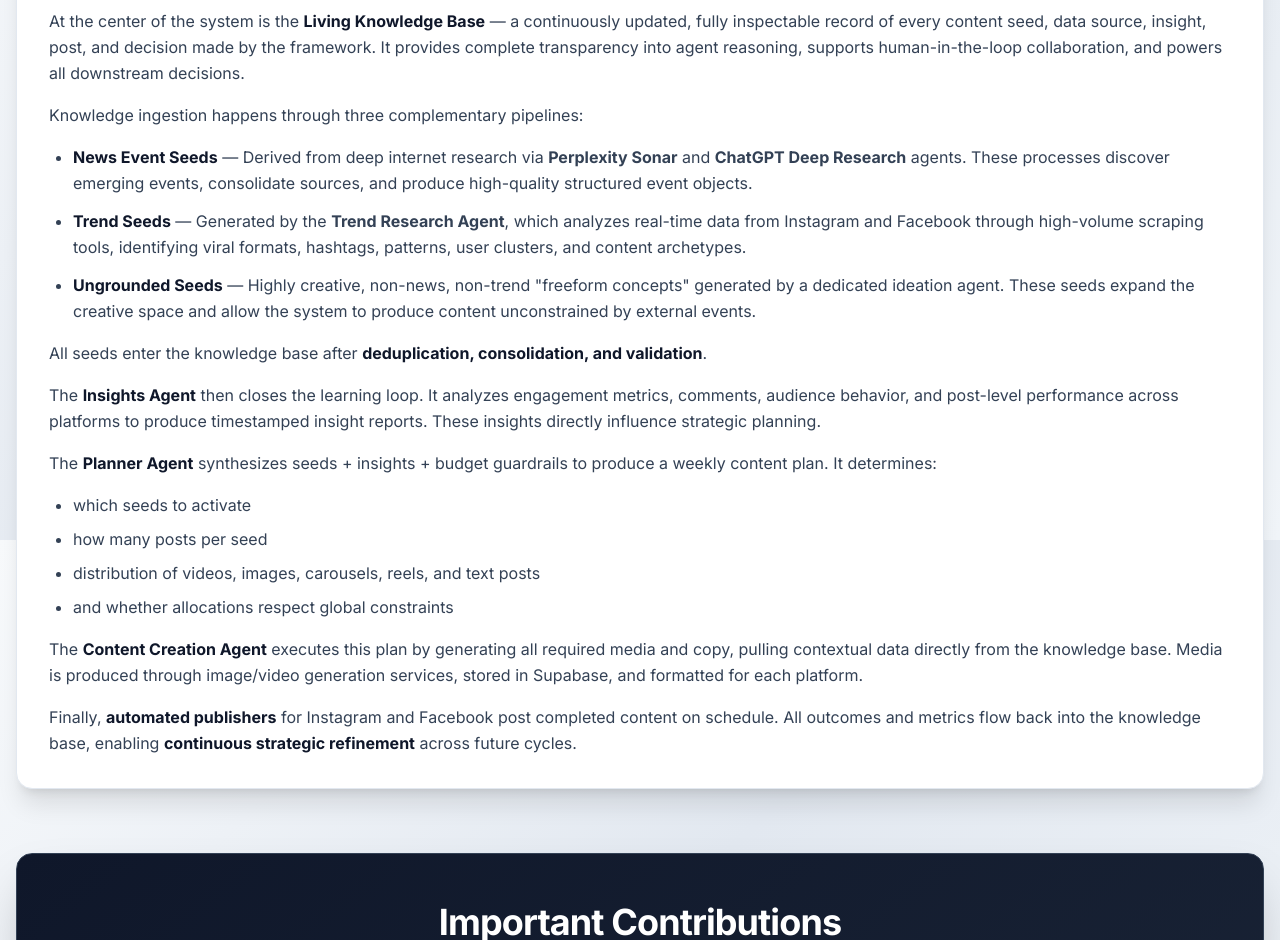
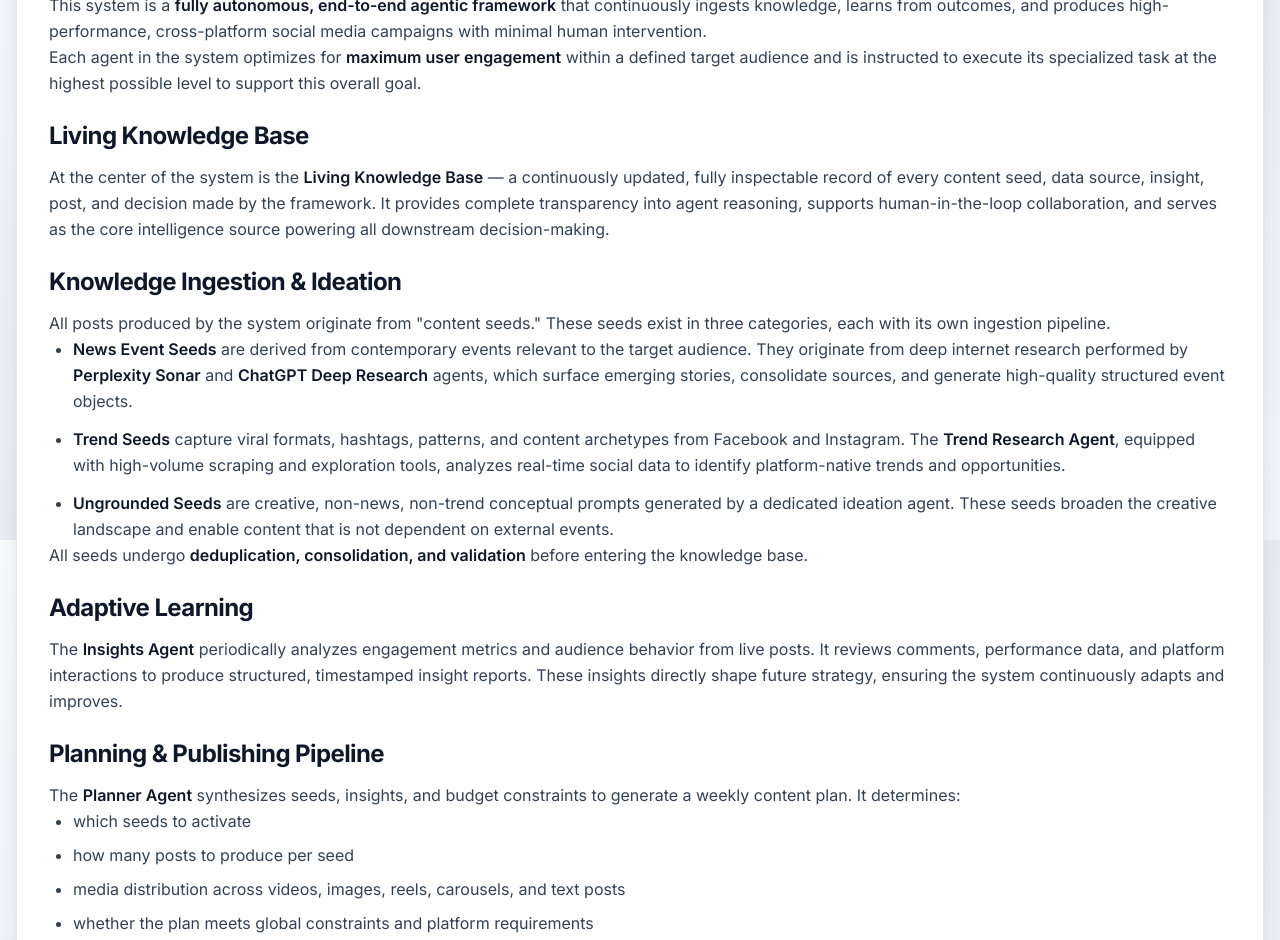
Before and after one commit to ethanrimes/agentic-campaign-mgmt-v2, a Next.js app in the folder frontend/: page / in a window 1280 px wide. Shown: the part 1860-2800 px from the top of the page. Built offline with nearby package versions, Linux system fonts and the light colour scheme.

Commit message:
updated text description

```diff
--- a/frontend/app/page.tsx
+++ b/frontend/app/page.tsx
@@ -74,59 +74,91 @@ export default function Home() {
 
       {/* High Level Overview */}
       <section className="bg-white rounded-2xl shadow-xl p-8 border border-slate-200">
-        <h2 className="text-3xl font-bold text-slate-900 mb-6 text-center">High Level Overview</h2>
+        <h2 className="text-3xl font-bold text-slate-900 mb-8 text-center">High-Level Overview</h2>
         <div className="prose prose-slate max-w-none">
-          <div className="text-slate-700 leading-relaxed space-y-4">
+          <div className="text-slate-700 leading-relaxed space-y-6">
+            {/* Description */}
+            <div>
+              <h3 className="text-2xl font-bold text-slate-900 mb-3">Description</h3>
               <p>
-              This system is a <strong className="text-slate-900">fully autonomous, end-to-end agentic framework</strong> that continuously ingests knowledge, learns from outcomes, and produces high-performance cross-platform social media campaigns with minimal human intervention.
+                This system is a <strong className="font-semibold text-slate-900">fully autonomous, end-to-end agentic framework</strong> that continuously ingests knowledge, learns from outcomes, and produces high-performance, cross-platform social media campaigns with minimal human intervention.
               </p>
+              <p>
+                Each agent in the system optimizes for <strong className="font-semibold text-slate-900">maximum user engagement</strong> within a defined target audience and is instructed to execute its specialized task at the highest possible level to support this overall goal.
+              </p>
+            </div>
 
+            {/* Living Knowledge Base */}
+            <div>
+              <h3 className="text-2xl font-bold text-slate-900 mb-3">Living Knowledge Base</h3>
               <p>
-              At the center of the system is the <strong className="text-slate-900">Living Knowledge Base</strong> — a continuously updated, fully inspectable record of every content seed, data source, insight, post, and decision made by the framework. It provides complete transparency into agent reasoning, supports human-in-the-loop collaboration, and powers all downstream decisions.
+                At the center of the system is the <strong className="font-semibold text-slate-900">Living Knowledge Base</strong> — a continuously updated, fully inspectable record of every content seed, data source, insight, post, and decision made by the framework. It provides complete transparency into agent reasoning, supports human-in-the-loop collaboration, and serves as the core intelligence source powering all downstream decision-making.
               </p>
+            </div>
 
+            {/* Knowledge Ingestion & Ideation */}
+            <div>
+              <h3 className="text-2xl font-bold text-slate-900 mb-3">Knowledge Ingestion & Ideation</h3>
               <p>
-              Knowledge ingestion happens through three complementary pipelines:
+                All posts produced by the system originate from "content seeds." These seeds exist in three categories, each with its own ingestion pipeline.
               </p>
-
-            <ul className="list-disc pl-6 space-y-3">
+              <ul className="list-disc pl-6 space-y-3 text-slate-700">
                 <li>
-                <strong className="text-slate-900">News Event Seeds</strong> — Derived from deep internet research via <strong>Perplexity Sonar</strong> and <strong>ChatGPT Deep Research</strong> agents. These processes discover emerging events, consolidate sources, and produce high-quality structured event objects.
+                  <strong className="font-semibold text-slate-900">News Event Seeds</strong> are derived from contemporary events relevant to the target audience. They originate from deep internet research performed by <strong className="font-semibold text-slate-900">Perplexity Sonar</strong> and <strong className="font-semibold text-slate-900">ChatGPT Deep Research</strong> agents, which surface emerging stories, consolidate sources, and generate high-quality structured event objects.
                 </li>
                 <li>
-                <strong className="text-slate-900">Trend Seeds</strong> — Generated by the <strong>Trend Research Agent</strong>, which analyzes real-time data from Instagram and Facebook through high-volume scraping tools, identifying viral formats, hashtags, patterns, user clusters, and content archetypes.
+                  <strong className="font-semibold text-slate-900">Trend Seeds</strong> capture viral formats, hashtags, patterns, and content archetypes from Facebook and Instagram. The <strong className="font-semibold text-slate-900">Trend Research Agent</strong>, equipped with high-volume scraping and exploration tools, analyzes real-time social data to identify platform-native trends and opportunities.
                 </li>
                 <li>
-                <strong className="text-slate-900">Ungrounded Seeds</strong> — Highly creative, non-news, non-trend "freeform concepts" generated by a dedicated ideation agent. These seeds expand the creative space and allow the system to produce content unconstrained by external events.
+                  <strong className="font-semibold text-slate-900">Ungrounded Seeds</strong> are creative, non-news, non-trend conceptual prompts generated by a dedicated ideation agent. These seeds broaden the creative landscape and enable content that is not dependent on external events.
                 </li>
               </ul>
+              <p>
+                All seeds undergo <strong className="font-semibold text-slate-900">deduplication, consolidation, and validation</strong> before entering the knowledge base.
+              </p>
+            </div>
 
+            {/* Adaptive Learning */}
+            <div>
+              <h3 className="text-2xl font-bold text-slate-900 mb-3">Adaptive Learning</h3>
               <p>
-              All seeds enter the knowledge base after <strong className="text-slate-900">deduplication, consolidation, and validation</strong>.
+                The <strong className="font-semibold text-slate-900">Insights Agent</strong> periodically analyzes engagement metrics and audience behavior from live posts. It reviews comments, performance data, and platform interactions to produce structured, timestamped insight reports. These insights directly shape future strategy, ensuring the system continuously adapts and improves.
               </p>
+            </div>
 
+            {/* Planning & Publishing Pipeline */}
+            <div>
+              <h3 className="text-2xl font-bold text-slate-900 mb-3">Planning & Publishing Pipeline</h3>
               <p>
-              The <strong className="text-slate-900">Insights Agent</strong> then closes the learning loop. It analyzes engagement metrics, comments, audience behavior, and post-level performance across platforms to produce timestamped insight reports. These insights directly influence strategic planning.
+                The <strong className="font-semibold text-slate-900">Planner Agent</strong> synthesizes seeds, insights, and budget constraints to generate a weekly content plan. It determines:
               </p>
+              <ul className="list-disc pl-6 space-y-2 text-slate-700">
+                <li>which seeds to activate</li>
+                <li>how many posts to produce per seed</li>
+                <li>media distribution across videos, images, reels, carousels, and text posts</li>
+                <li>whether the plan meets global constraints and platform requirements</li>
+              </ul>
+              <p>
+                Once the plan is finalized, multiple <strong className="font-semibold text-slate-900">Content Creation Agents</strong> collaboratively produce all required media and copy, drawing context directly from the Living Knowledge Base. Media is generated through image/video production services, stored in Supabase, and prepared in platform-specific formats.
+              </p>
+              <p>
+                Finally, <strong className="font-semibold text-slate-900">automated publishers</strong> for Instagram and Facebook post the completed content according to schedule. All resulting performance data is fed back into the knowledge base, enabling <strong className="font-semibold text-slate-900">continuous closed-loop strategic refinement</strong>.
+              </p>
+            </div>
 
+            {/* Interactive Comment Responding */}
+            <div>
+              <h3 className="text-2xl font-bold text-slate-900 mb-3">Interactive Comment Responding</h3>
               <p>
-              The <strong className="text-slate-900">Planner Agent</strong> synthesizes seeds + insights + budget guardrails to produce a weekly content plan. It determines:
+                A <strong className="font-semibold text-slate-900">Facebook Webhook</strong> monitors comment activity on the page's feed. When a comment is posted, it is logged and forwarded to the <strong className="font-semibold text-slate-900">Comment Responder Agent</strong>.
               </p>
-
-            <ul className="list-disc pl-6 space-y-2">
-              <li>which seeds to activate</li>
-              <li>how many posts per seed</li>
-              <li>distribution of videos, images, carousels, reels, and text posts</li>
-              <li>and whether allocations respect global constraints</li>
-            </ul>
-
               <p>
-              The <strong className="text-slate-900">Content Creation Agent</strong> executes this plan by generating all required media and copy, pulling contextual data directly from the knowledge base. Media is produced through image/video generation services, stored in Supabase, and formatted for each platform.
+                Instagram, rather than a webhook, uses periodic polling to detect new comments, which are similarly logged and routed.
               </p>
-
               <p>
-              Finally, <strong className="text-slate-900">automated publishers</strong> for Instagram and Facebook post completed content on schedule. All outcomes and metrics flow back into the knowledge base, enabling <strong className="text-slate-900">continuous strategic refinement</strong> across future cycles.
+                The <strong className="font-semibold text-slate-900">Comment Responder Agent</strong> considers the comment, the corresponding post's content and metadata, and any prior discussion on the thread, then generates a thoughtful and contextually relevant response for the user.
               </p>
+            </div>
           </div>
         </div>
       </section>
```
Lines whose indentation alone changed are shown as unchanged.
